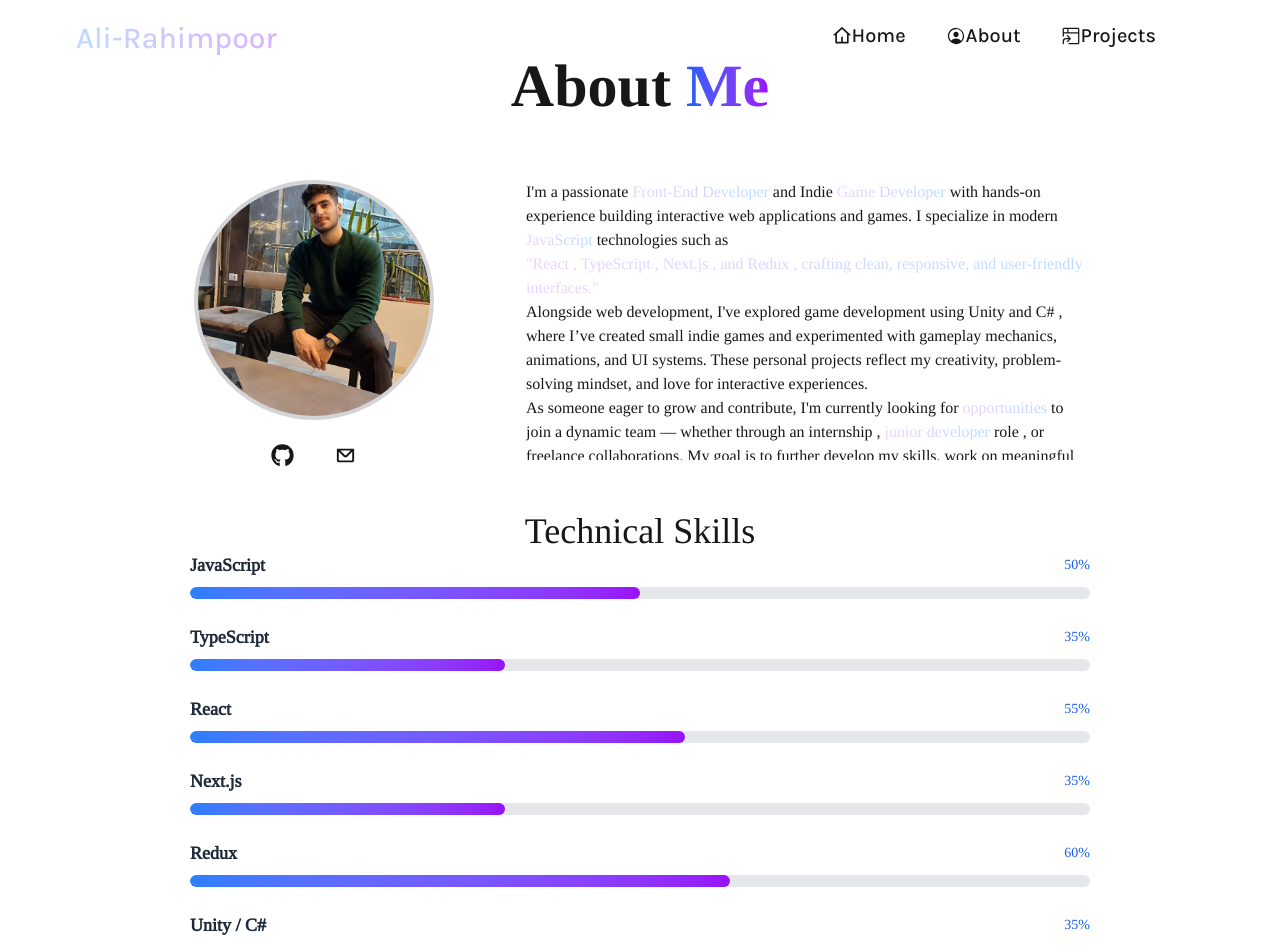
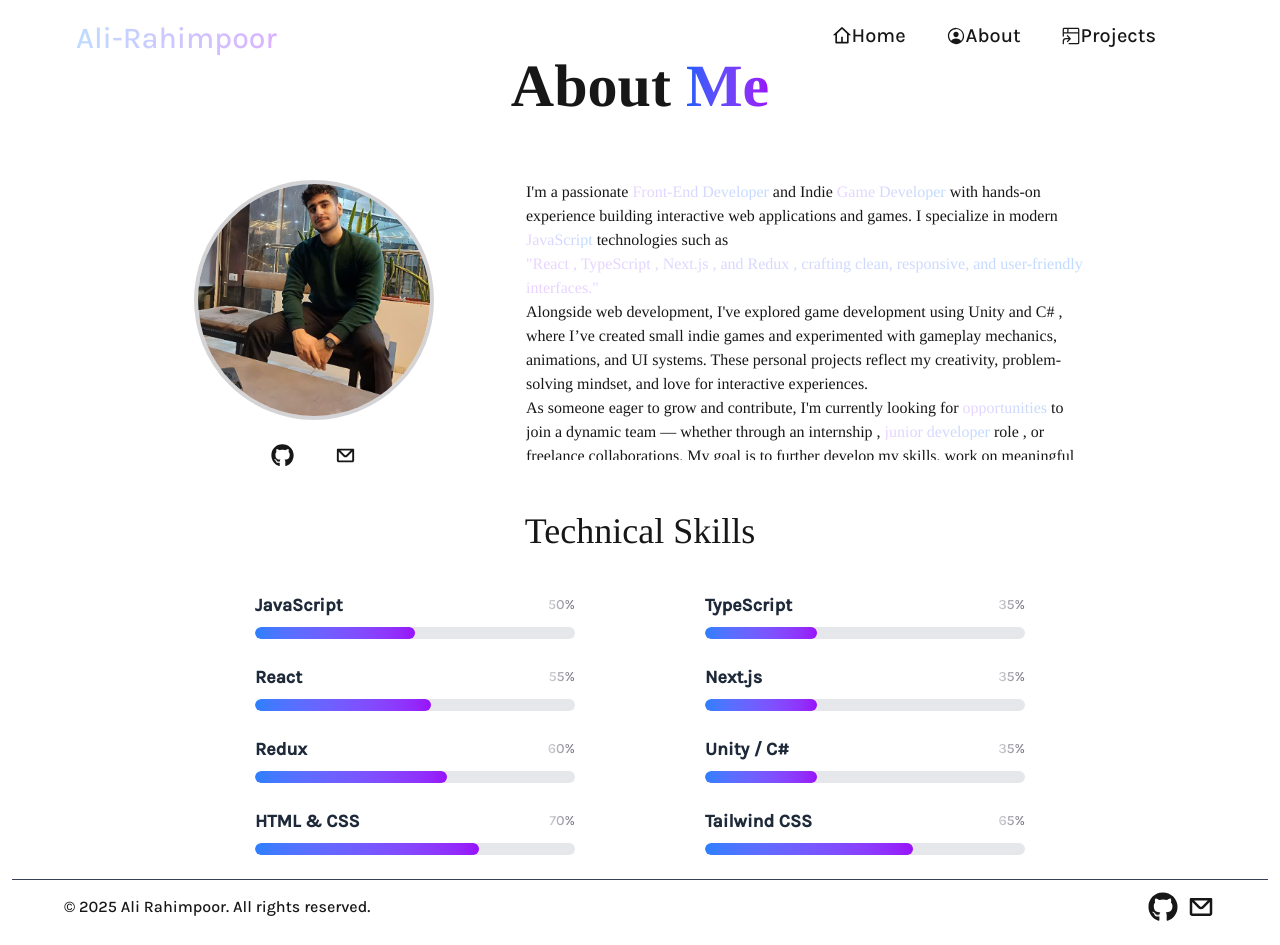
Before and after one commit to Ali-Rahimpoor/Portfolio, a Next.js app: page /about in a window 1280 px wide. Shown: the top 945 px of the page. Built offline with nearby package versions, Linux system fonts and the light colour scheme.

Commit message:
style: aboutme and fixbug in footer

```diff
--- a/app/(pages)/about/page.tsx
+++ b/app/(pages)/about/page.tsx
@@ -13,7 +13,7 @@ const About = ()=>{
     { name: "Next.js", level: 35 },
     { name: "Redux", level: 60 },
     { name: "Unity / C#", level: 35 },
-    { name: "HTML & CSS", level: 60 },
+    { name: "HTML & CSS", level: 70 },
     { name: "Tailwind CSS", level: 65 },
   ];
 
@@ -66,12 +66,15 @@ const About = ()=>{
   transition={{ duration: 0.5 }}
   className="mt-10"
 >
-     <h1 className="text-center text-4xl">
+     <h1 className="text-center text-4xl my-10">
                Technical Skills
             </h1>
-               {skills.map((skill) => (
-  <SkillBar skill={skill.name} percentage={skill.level} />
-      ))}
+               <div className="grid place-items-center font-Karla grid-cols-2">
+               {skills.map((skill,index) => (
+
+                 <SkillBar key={index} skill={skill.name} percentage={skill.level} />
+                ))}
+      </div>
       </motion.div>
          </div>
       </main>
--- a/app/components/Footer.tsx
+++ b/app/components/Footer.tsx
@@ -4,7 +4,7 @@ const Footer = ()=>{
 
    return(
       <footer className="flex items-center border-t p-3 border-t-gray-700 justify-between font-Karla px-13">
-         <h1>© 2025 Alex Developer. All rights reserved.</h1>
+         <h1>© 2025 Ali Rahimpoor. All rights reserved.</h1>
          <div className="flex items-center justify-between gap-x-2">
          <FaGithub size={30} />
          <CgMail size={30}/>
--- a/app/components/Skillbar.tsx
+++ b/app/components/Skillbar.tsx
@@ -11,11 +11,11 @@ const SkillBar = ({ skill, percentage }:TSkillBar) => {
       {/* Title and Percentage */}
       <div className="flex justify-between items-center mb-2">
         <h3 className="text-lg font-semibold text-gray-800 dark:text-gray-200">{skill}</h3>
-        <span className="text-sm font-medium text-blue-600 dark:text-blue-400">{percentage}%</span>
+        <span className='text-sm bg-gradient-to-r from-zinc-300 to-zinc-500 bg-clip-text text-transparent'>{percentage}%</span>
       </div>
 
       {/* Progress Bar Container */}
-      <div className="w-full bg-gray-200 rounded-full h-3 overflow-hidden dark:bg-gray-700">
+      <div className="w-80 bg-gray-200  rounded-full h-3 overflow-hidden dark:bg-gray-700">
         <div
           className="bg-gradient-to-r from-blue-500 to-purple-600 h-full rounded-full transition-all duration-1000 ease-in-out"
           style={{ width: `${percentage}%` }}
```
